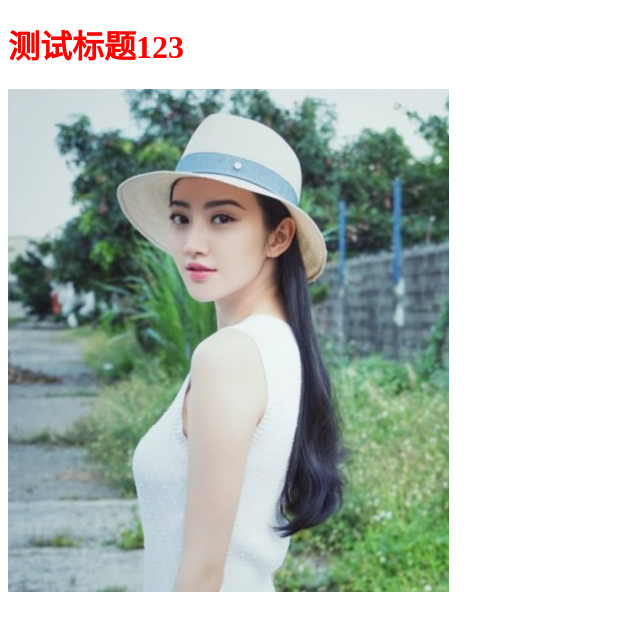
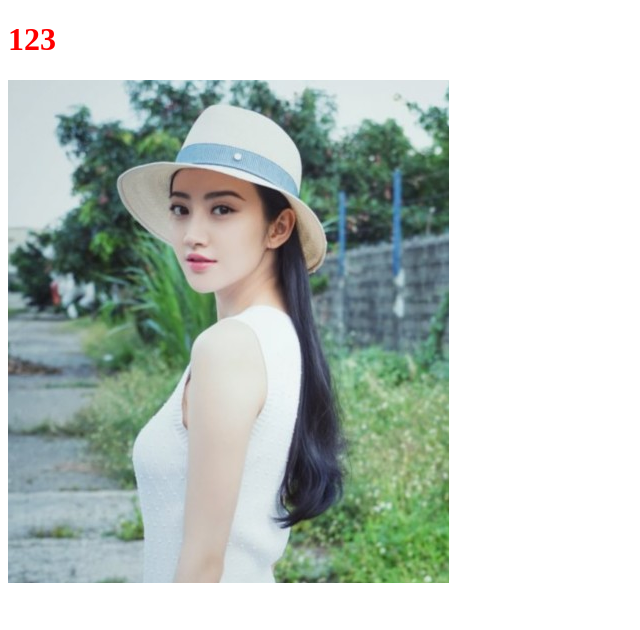
Before and after one commit to NuLiDeX/1906, a plain HTML site: page index.html in a window 1280 px wide. Shown: the whole page, without its empty margins (0-640 px from the left). Drawn offline with Linux system fonts and the light colour scheme.

Commit message:
Update index.html

```diff
--- a/index.html
+++ b/index.html
@@ -8,7 +8,7 @@
 <link rel="stylesheet" href="test.css">
 </head>
 <body>
-    <h1>测试标题123</h1>
+    <h1>123</h1>
     <img src="jt.png" alt="">
 </body>
 </html>
```
